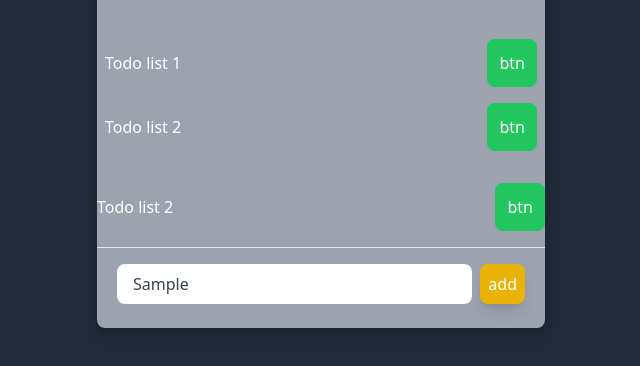
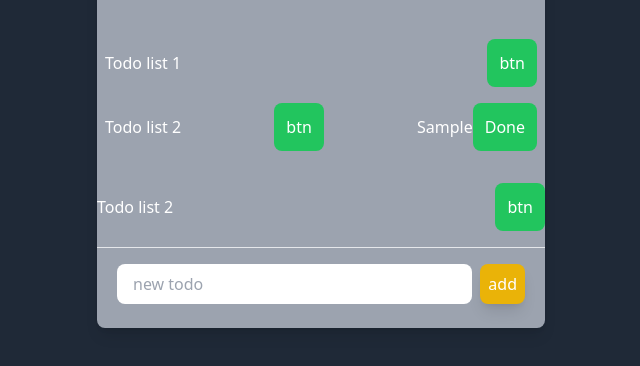
Before and after one commit to abdiqaadir2/Todo-, a plain HTML site: page index.html in a window 1280 px wide. Both pictures are taken after typing "Sample" into the empty fields and a click on the button "add". Shown: the part 102-468 px from the top of the page, without its empty margins (319-959 px from the left). Drawn offline with nearby package versions, Linux system fonts and the light colour scheme.

Commit message:
add new Todo function

```diff
--- a/index.html
+++ b/index.html
@@ -18,7 +18,7 @@
 <h4> Todo list 1</h4>
 <button class="bg-green-500 p-3 rounded-lg ">btn</button>
 </div>
-<div class="flex justify-between items-center">
+<div id="todocontainer" class="flex justify-between items-center">
     <h4> Todo list 2</h4>
     <button class="bg-green-500 p-3 rounded-lg">btn</button>
     </div>
@@ -32,14 +32,12 @@
 <div class="px-5 flex gap-x-2">
 
   <input type="text" class=" flex-1 p-2 px-4 text-gray-700 rounded-lg "  placeholder="new todo">
-  <button class="bg-yellow-500 p-2 rounded-lg shadow-lg">add</button>
+  <button onclick="addtodo()" class="bg-yellow-500 p-2 rounded-lg shadow-lg">add</button>
 </div>
 </div>
 
 
-
-
-
 </div>
+<script src="./maan.js"></script>
 </body>
 </html>
--- a/maan.js
+++ b/maan.js
@@ -0,0 +1,20 @@
+function addtodo() {
+const inputElement=document.querySelector('input');
+const value= inputElement.value;
+const todocontainer=document.createElement('div')
+todocontainer.className='flex justify-between items-center';
+
+const todolist=document.createElement('h4');
+todolist.textContent=value;
+
+const dotobtn= document .createElement('button')
+dotobtn.className='bg-green-500 p-3 rounded-lg';
+dotobtn.textContent='Done';
+
+ todocontainer.appendChild(todolist);
+ todocontainer.appendChild(dotobtn);
+
+ const Alltodocontainer= document. querySelector('#todocontainer');
+ Alltodocontainer.appendChild(todocontainer);
+ inputElement.value="";
+}
```
